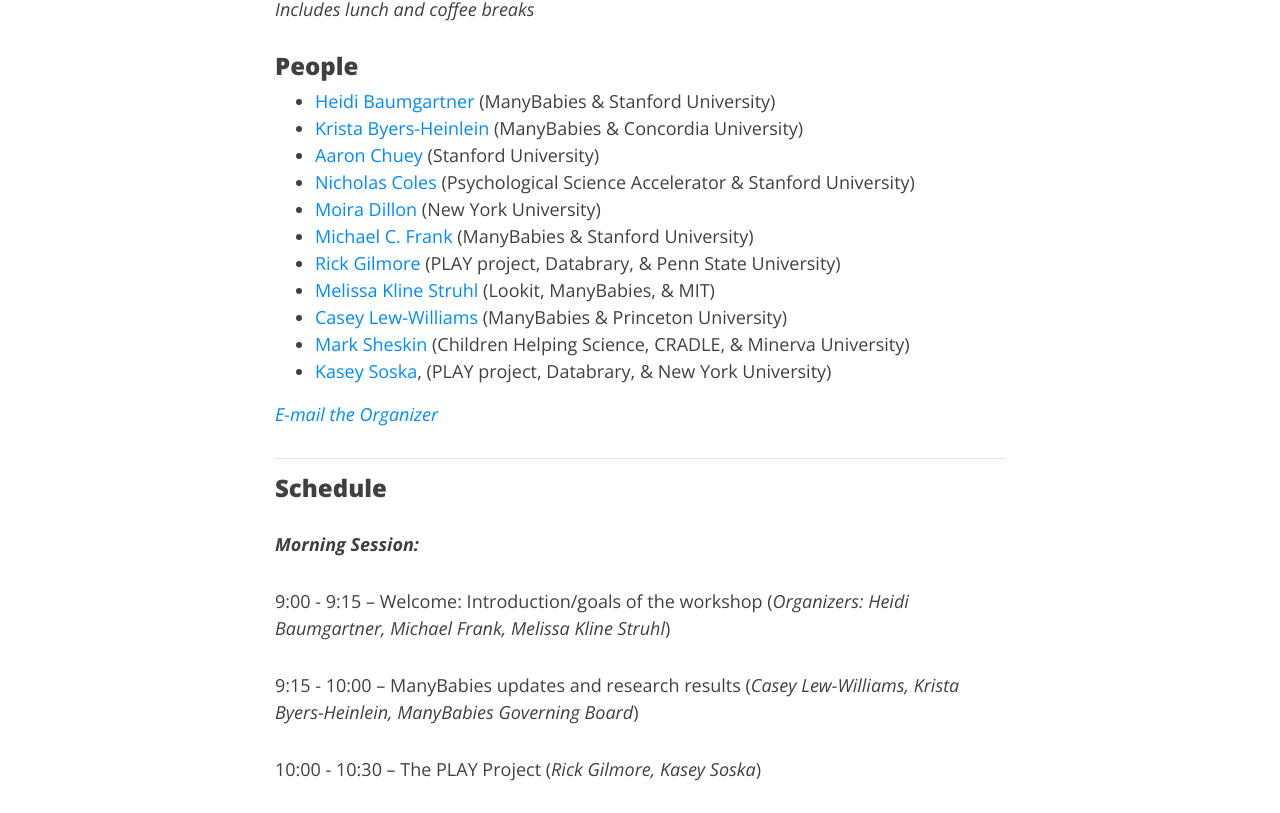
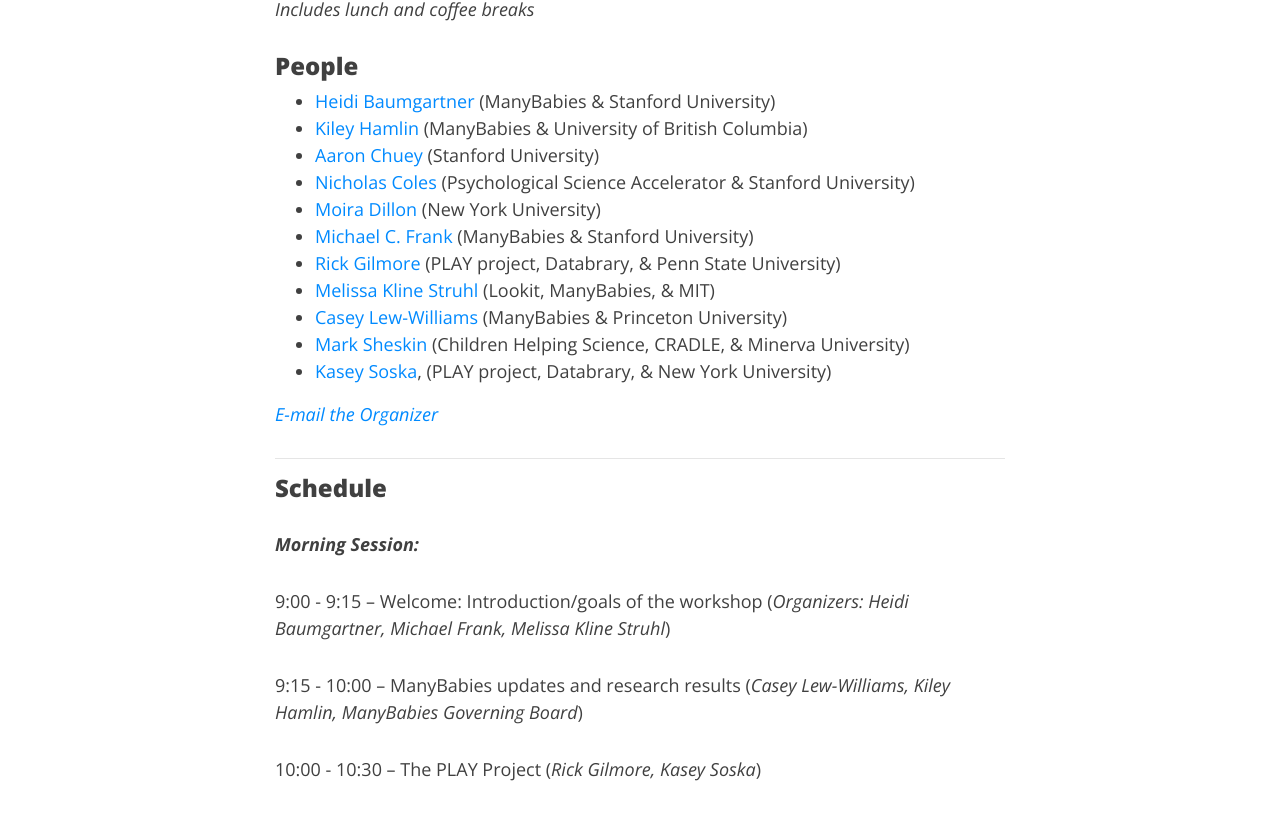
Before and after one commit to manybabies/manybabies.github.io, a Jekyll site: the page built from workshops.md, in a window 1280 px wide and 1400 px high, scrolled down 1359 px. Shown: the part 144-957 px from the top of the window. Built offline with Jekyll 4.4.1, drawn with Linux system fonts in a browser that asks for light colours; nearby versions of some CDN libraries; some web fonts are replaced.

Commit message:
Update workshops.md

```diff
--- a/workshops.md
+++ b/workshops.md
@@ -25,7 +25,7 @@
 
 ### People
 * [Heidi Baumgartner](https://www-csli.stanford.edu/people/baumgartner-heidi) (ManyBabies & Stanford University)
-* [Krista Byers-Heinlein](https://www.concordia.ca/artsci/psychology/faculty.html?fpid=krista-byers-heinlein) (ManyBabies & Concordia University)
+* [Kiley Hamlin](https://psych.ubc.ca/profile/kiley-hamlin/) (ManyBabies & University of British Columbia)
 * [Aaron Chuey](https://sll.stanford.edu/people.html) (Stanford University)
 * [Nicholas Coles](https://hai.stanford.edu/people/nicholas-coles) (Psychological Science Accelerator & Stanford University)
 * [Moira Dillon](https://as.nyu.edu/content/nyu-as/as/faculty/Moira-Dillon.html) (New York University)
@@ -45,7 +45,7 @@
 
 9:00 - 9:15 – Welcome: Introduction/goals of the workshop (<i>Organizers: Heidi Baumgartner, Michael Frank, Melissa Kline Struhl</i>)
 
-9:15 - 10:00 – ManyBabies updates and research results (<i>Casey Lew-Williams, Krista Byers-Heinlein, ManyBabies Governing Board</i>)
+9:15 - 10:00 – ManyBabies updates and research results (<i>Casey Lew-Williams, Kiley Hamlin, ManyBabies Governing Board</i>)
 
 10:00 - 10:30 – The PLAY Project (<i>Rick Gilmore, Kasey Soska</i>)
 
```
